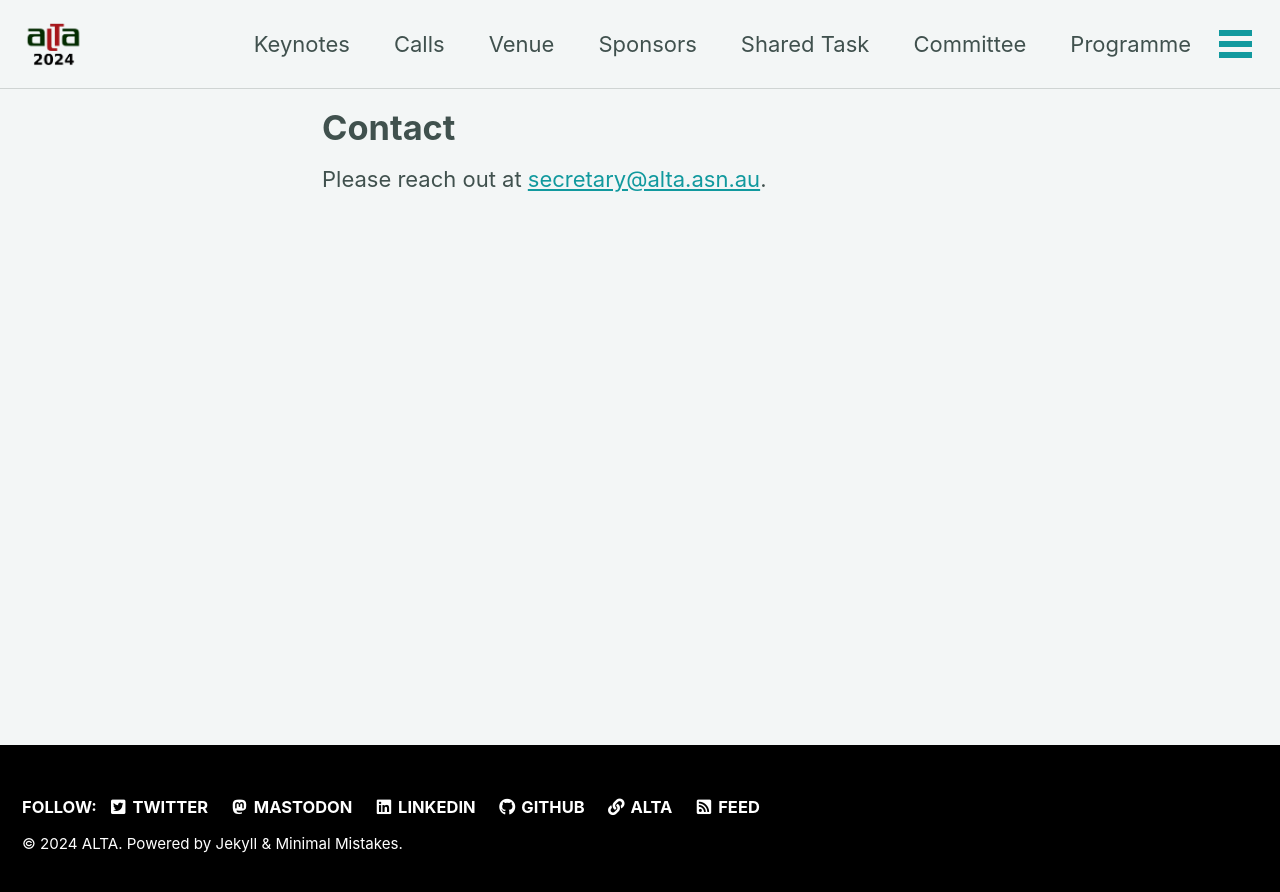
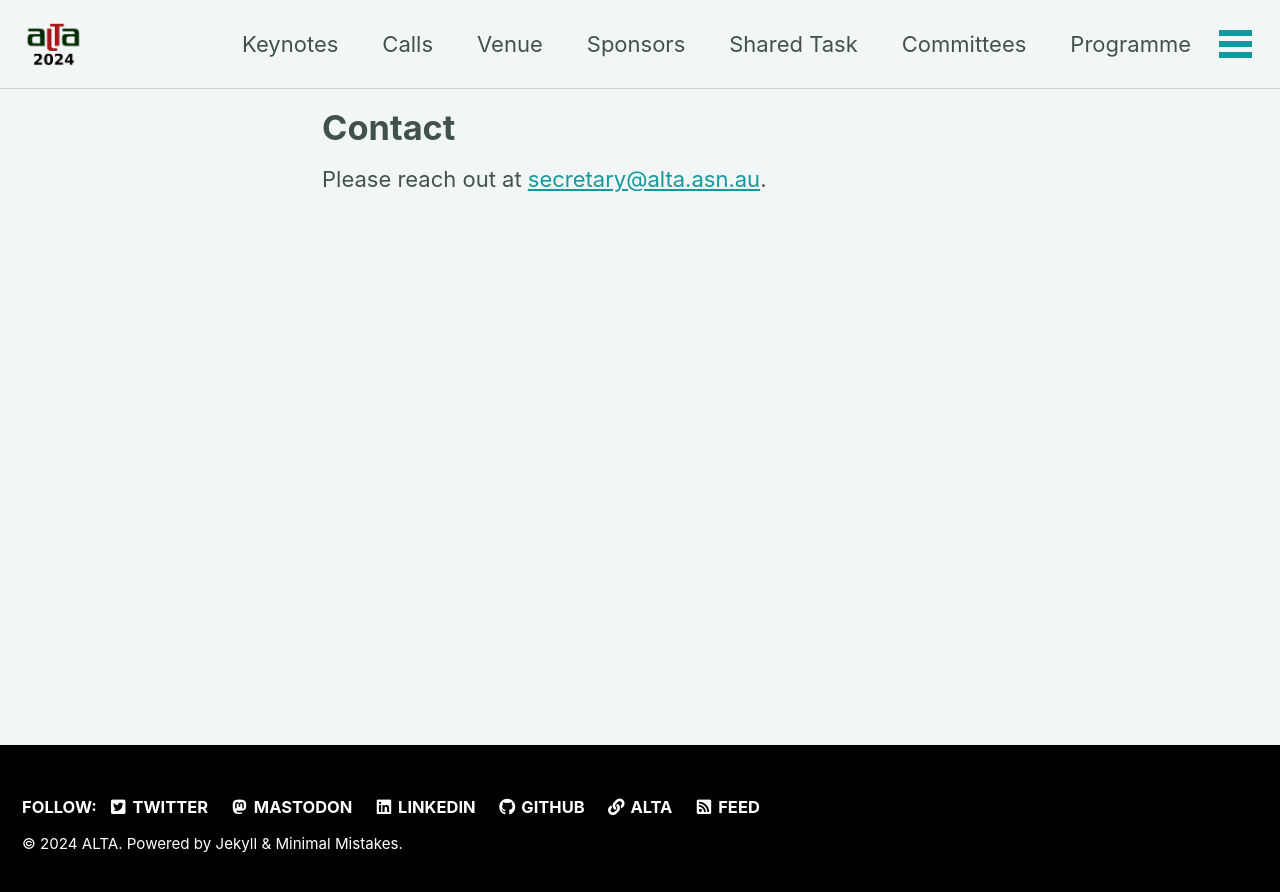
Before and after one commit to jkkummerfeld/alta2025, a Jekyll site: the page built from _pages/contact.md, in a window 1280 px wide. Shown: the top 892 px of the page. Built offline with Jekyll 4.4.1, drawn with Linux system fonts in a browser that asks for light colours; cached includes are drawn as plain includes.

Commit message:
Fix committee sidebar links

```diff
--- a/_data/navigation.yml
+++ b/_data/navigation.yml
@@ -18,7 +18,7 @@ main:
   - title: "Shared Task"
     url: https://www.alta.asn.au/events/sharedtask2024/
 
-  - title: "Committee"
+  - title: "Committees"
     url: /committees/local
 
   - title: "Programme"
@@ -48,6 +48,6 @@ committees:
   - title: "committees"
     children:
       - title: "Local Committee"
-        url: /local_committee
+        url: /committees/local
       - title: "Program Committee"
-        url: /reviewers
+        url: /committees/reviewers
```
